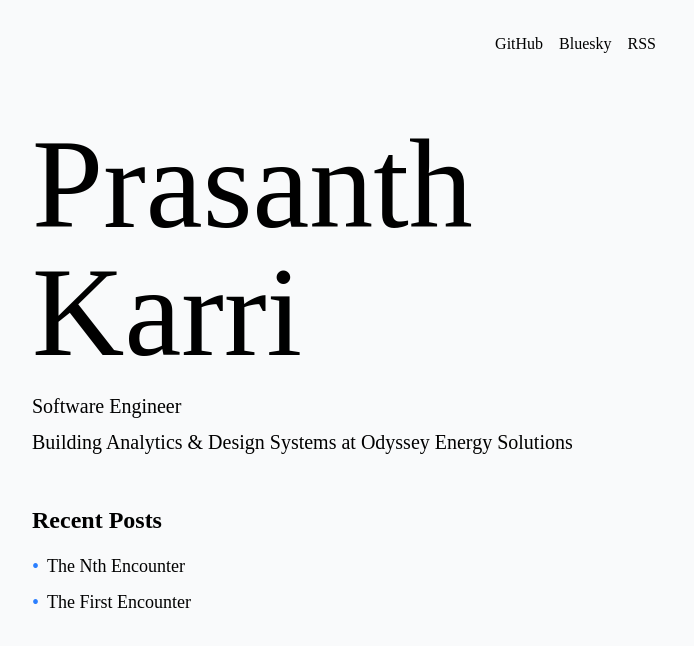
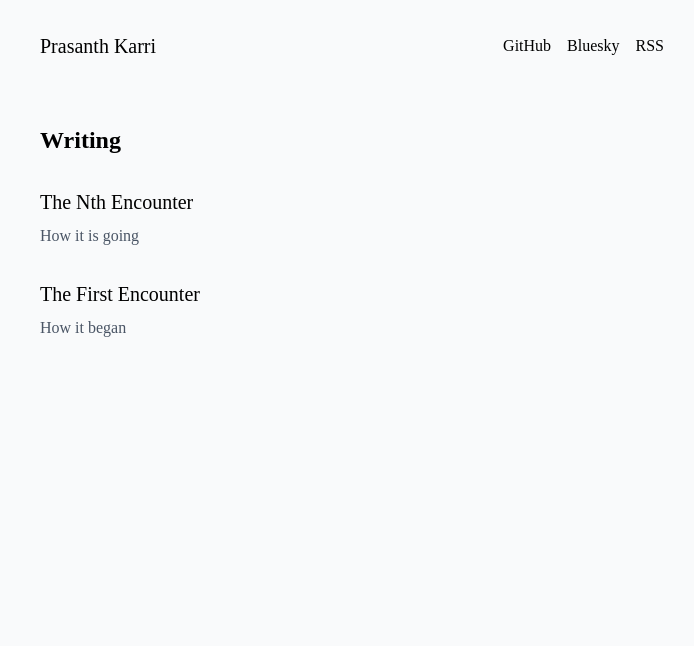
Before and after one commit to thisizkp/prasanthkarri.dev, a Next.js app: page / in a window 1280 px wide. Shown: the top 646 px of the page, without its empty margins (288-982 px from the left). Built offline with nearby package versions, Linux system fonts and the light colour scheme.

Commit message:
modify ui

```diff
--- /dev/null
+++ b/app/(home)/page.tsx
@@ -0,0 +1,26 @@
+import Link from '@/components/Link'
+import { getAllPosts } from '@/lib/posts'
+
+export default function Home() {
+  const posts = getAllPosts()
+
+  return (
+    <section className="flex flex-col gap-8">
+      <h1 className="text-2xl font-semibold">Writing</h1>
+      <div className="flex flex-col gap-8">
+        {posts.map((post) => (
+          <article key={post.slug} className="flex flex-col gap-2">
+            <h2 className="text-xl">
+              <Link href={`/${post.slug}`} className="hover:underline">
+                {post.frontmatter.title}
+              </Link>
+            </h2>
+            {post.frontmatter.description && (
+              <p className="text-gray-600">{post.frontmatter.description}</p>
+            )}
+          </article>
+        ))}
+      </div>
+    </section>
+  )
+}
--- a/app/layout.tsx
+++ b/app/layout.tsx
@@ -1,13 +1,13 @@
 import type { Metadata } from 'next'
 import { SpeedInsights } from '@vercel/speed-insights/next'
 import '@fontsource-variable/bricolage-grotesque'
+import Header from '@/components/Header'
 import './globals.css'
-import Header from '@/components/Header'
 
 export const metadata: Metadata = {
   title: {
-    default: 'Blog',
-    template: '%s | Blog'
+    default: 'Prasanth Karri',
+    template: '%s | Prasanth Karri'
   },
   description: 'Personal blog',
 }
@@ -19,7 +19,7 @@ export default function RootLayout({
 }) {
   return (
     <html lang="en">
-      <body className="bg-gray-50 w-5/6 xl:w-1/2 mx-auto my-4 h-screen">
+      <body className="bg-gray-50 w-full max-w-2xl mx-auto px-6 my-4 h-screen">
         <Header />
         {children}
         <SpeedInsights />
--- a/app/page.tsx
+++ /dev/null
@@ -1,36 +0,0 @@
-import Link from '@/components/Link'
-import { getAllPosts } from '@/lib/posts'
-
-export default function Home() {
-  const posts = getAllPosts()
-
-  return (
-    <section className="flex flex-col gap-4">
-      <h1 className="text-7xl md:text-9xl">Prasanth Karri</h1>
-
-      <div className="flex flex-col gap-2">
-        <p className="text-xl">Software Engineer</p>
-        <p className="text-xl">
-          Building Analytics & Design Systems at{' '}
-          <Link href="https://odysseyenergysolutions.com" external>
-            Odyssey Energy Solutions
-          </Link>
-        </p>
-      </div>
-
-      <div className="mt-8 flex flex-col gap-4">
-        <h2 className="text-2xl font-semibold">Recent Posts</h2>
-        <ul className="text-lg flex flex-col gap-2">
-          {posts.map((post) => (
-            <li
-              key={post.slug}
-              className="flex items-center before:content-['•'] before:mr-2 before:text-blue-500 before:text-xl"
-            >
-              <Link href={`/${post.slug}`}>{post.frontmatter.title}</Link>
-            </li>
-          ))}
-        </ul>
-      </div>
-    </section>
-  )
-}
--- a/components/Header.tsx
+++ b/components/Header.tsx
@@ -3,8 +3,11 @@ import Link from './Link'
 export default function Header() {
   return (
     <header className="mt-8 mb-16">
-      <nav>
-        <ul className="flex flex-row gap-4 justify-end">
+      <nav className="flex items-center justify-between">
+        <span className="text-xl">
+          <Link href="/">Prasanth Karri</Link>
+        </span>
+        <ul className="flex flex-row gap-4">
           <li>
             <Link href="https://github.com/thisizkp" external>
               GitHub
@@ -18,7 +21,6 @@ export default function Header() {
           <li>
             <Link href="/rss.xml">RSS</Link>
           </li>
-          <li className="flex flex-row gap-4"></li>
         </ul>
       </nav>
     </header>
--- a/components/Link.tsx
+++ b/components/Link.tsx
@@ -1,12 +1,14 @@
 import React from 'react'
+import { cn } from '@/lib/utils'
 
 interface LinkProps {
   href: string
   external?: boolean
   children: React.ReactNode
+  className?: string
 }
 
-export default function Link({ href, external, children }: LinkProps) {
+export default function Link({ href, external, children, className }: LinkProps) {
   const externalProps = external
     ? { target: '_blank', rel: 'noopener noreferrer' }
     : {}
@@ -14,7 +16,7 @@ export default function Link({ href, external, children }: LinkProps) {
   return (
     <a
       href={href}
-      className="group relative no-underline"
+      className={cn("group relative no-underline", className)}
       {...externalProps}
     >
       {children}
--- /dev/null
+++ b/lib/utils.ts
@@ -0,0 +1,6 @@
+import { clsx, type ClassValue } from 'clsx'
+import { twMerge } from 'tailwind-merge'
+
+export function cn(...inputs: ClassValue[]) {
+  return twMerge(clsx(inputs))
+}
```
Also changed, not shown: package.json (+5 -2 lines), app/(blog)/[slug]/page.tsx (renamed from app/[slug]/page.tsx), 2 other files (tests, documents, lock files or other folders).
